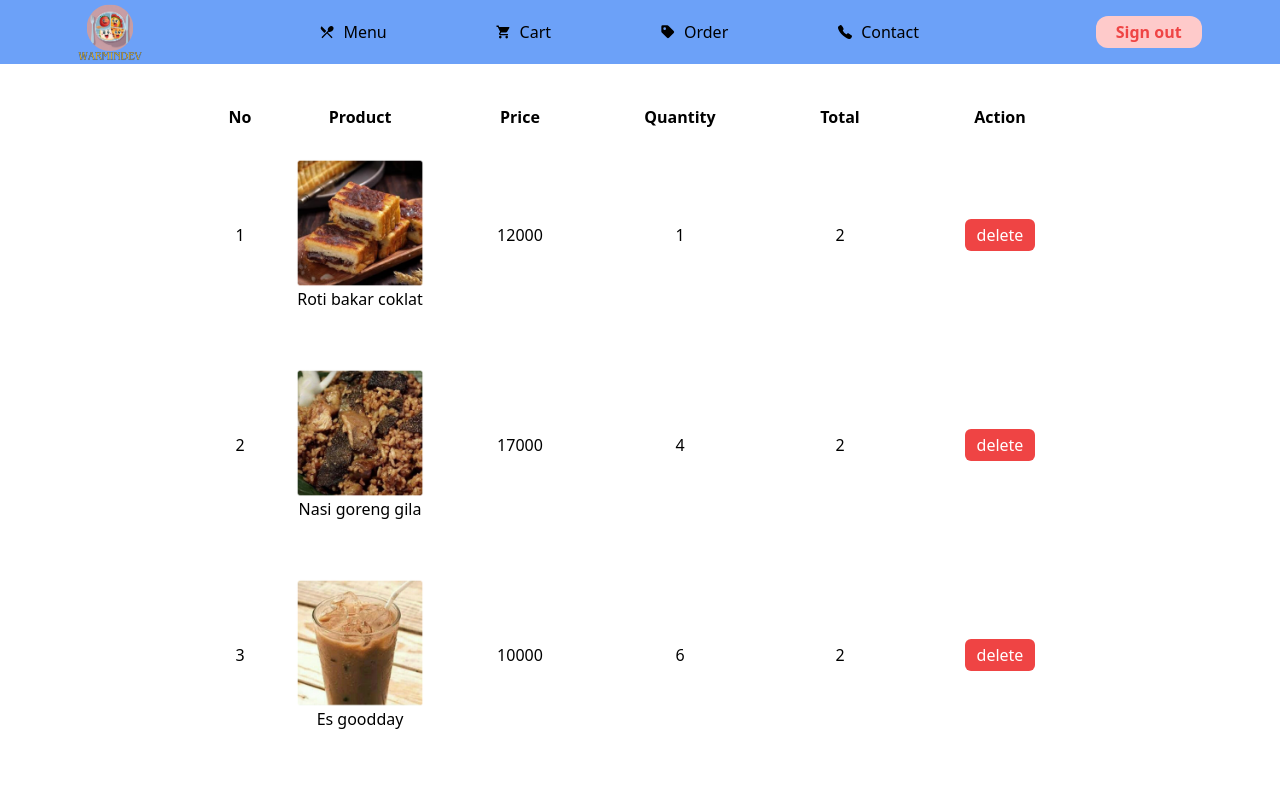
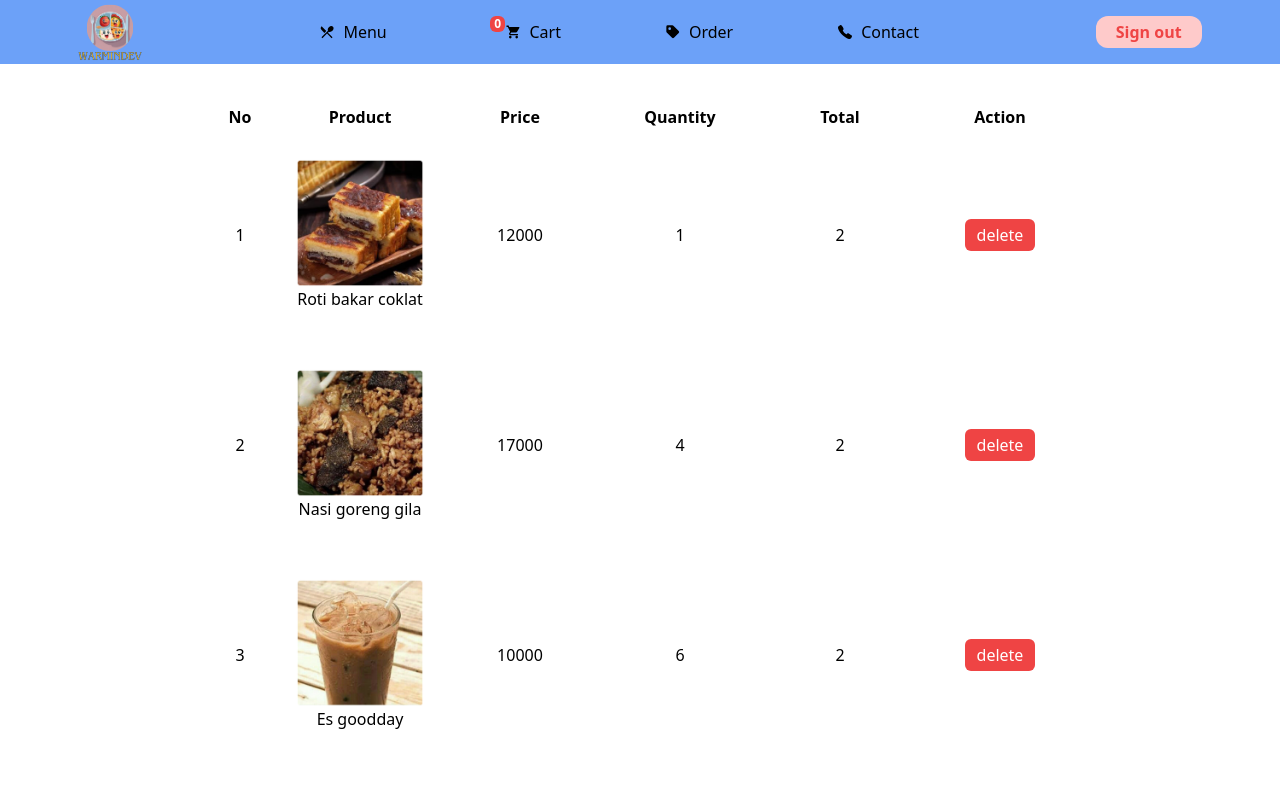
Before and after one commit to ekopram/warmindev, a React (Vite) app: page /cart in a window 1280 px wide. Shown: the top 788 px of the page. Built offline with nearby package versions, Linux system fonts and the light colour scheme.

Commit message:
add: cart "add to cart"

```diff
--- a/src/App.jsx
+++ b/src/App.jsx
@@ -5,15 +5,22 @@ import { BrowserRouter, Routes, Route } from "react-router-dom";
 import Cart from "./pages/Cart";
 import Order from "./pages/Order";
 import Contact from "./pages/Contact";
+import { useState } from "react";
 
 function App() {
+  const [cart, setCart] = useState([]);
+
+  const handleClick = (menu) => {
+    setCart([...cart, menu]);
+  };
+
   return (
     <BrowserRouter>
       <>
-        <Topbar />
+        <Topbar number={cart.length} />
       </>
       <Routes>
-        <Route path="/" element={<Menu />}></Route>
+        <Route path="/" element={<Menu handleClick={handleClick} />}></Route>
         <Route path="/cart" element={<Cart />}></Route>
         <Route path="/order" element={<Order />}></Route>
         <Route path="/contact" element={<Contact />}></Route>
--- a/src/component/Menulist.jsx
+++ b/src/component/Menulist.jsx
@@ -5,7 +5,7 @@ import { BiSolidPurchaseTag } from "react-icons/bi";
 import { IoCall } from "react-icons/io5";
 import { Link } from "react-router-dom";
 
-const Menulist = () => {
+const Menulist = ({ number }) => {
   const menu = [
     {
       name: "Menu",
@@ -14,7 +14,14 @@ const Menulist = () => {
     },
     {
       name: "Cart",
-      icon: <IoMdCart />,
+      icon: (
+        <>
+          <span className="bg-red-500 text-white relative -top-2 text-xs rounded-md font-semibold px-1">
+            {number}
+          </span>
+          <IoMdCart />
+        </>
+      ),
       link: "/cart",
     },
     {
@@ -30,7 +37,7 @@ const Menulist = () => {
   ];
 
   const listMenu = menu.map((menu) => (
-    <li>
+    <li key={menu.name}>
       <Link
         className="px-5 py-1 rounded-xl hover:bg-blue-300 flex items-center"
         to={menu.link}
--- a/src/component/Product.jsx
+++ b/src/component/Product.jsx
@@ -1,13 +1,19 @@
 import React from "react";
 
-const Product = (props) => {
+const Product = ({ menus, handleClick }) => {
+  // console.log(props.menus);
+  // console.log({ handleClick });
+
   return (
     <div className="w-52 h-56 p-1 flex flex-col items-center">
-      <img className="w-32 h-32" src={props.menus.image} alt="" />
-      <h1>{props.menus.name}</h1>
+      <img className="w-32 h-32" src={menus.image} alt="" />
+      <h1>{menus.name}</h1>
       <div className="flex justify-between w-4/5 mt-12">
-        <h1 className="p-1 font-bold">Rp.{props.menus.price}</h1>
-        <button className="py-1 px-6 hover:bg-lime-600 hover:scale-105 bg-lime-500 rounded-md">
+        <h1 className="p-1 font-bold">Rp.{menus.price}</h1>
+        <button
+          onClick={() => handleClick(menus)}
+          className="py-1 px-6 hover:bg-lime-600 hover:scale-105 bg-lime-500 rounded-md"
+        >
           Add
         </button>
       </div>
--- a/src/component/Topbar.jsx
+++ b/src/component/Topbar.jsx
@@ -1,14 +1,14 @@
 import React from "react";
 import Menulist from "./Menulist";
 
-const Topbar = () => {
+const Topbar = ({ number }) => {
   return (
     <div className="topbar bg-blue-500 bg-opacity-75 flex justify-around h-16 sticky top-0 ">
       <div className="logo w-16 h-16 ">
         <img src="../src/assets/warmindev_photo_600x600.svg" alt="" />
       </div>
       <div className="nav w-1/2 h-full flex flex-col justify-center ">
-        <Menulist />
+        <Menulist number={number} />
       </div>
       <a
         href=""
--- a/src/pages/Menu.jsx
+++ b/src/pages/Menu.jsx
@@ -2,7 +2,7 @@ import React from "react";
 import Product from "../component/Product";
 import Slider from "../component/Slider";
 
-const Menu = () => {
+const Menu = ({ handleClick }) => {
   const topMenus = [
     {
       id: 1,
@@ -74,13 +74,13 @@ const Menu = () => {
 
   const listTopMenus = topMenus.map((menu) => (
     <div className="card bg-white shadow-md p-2 w-56 h-64 ">
-      <Product menus={menu} />
+      <Product menus={menu} key={menus.id} handleClick={handleClick} />
     </div>
   ));
 
   const listMenus = menus.map((menu) => (
     <div className="card bg-white shadow-md p-2 w-56 h-64 ">
-      <Product menus={menu} />
+      <Product menus={menu} key={menus.id} handleClick={handleClick} />
     </div>
   ));
 
```
